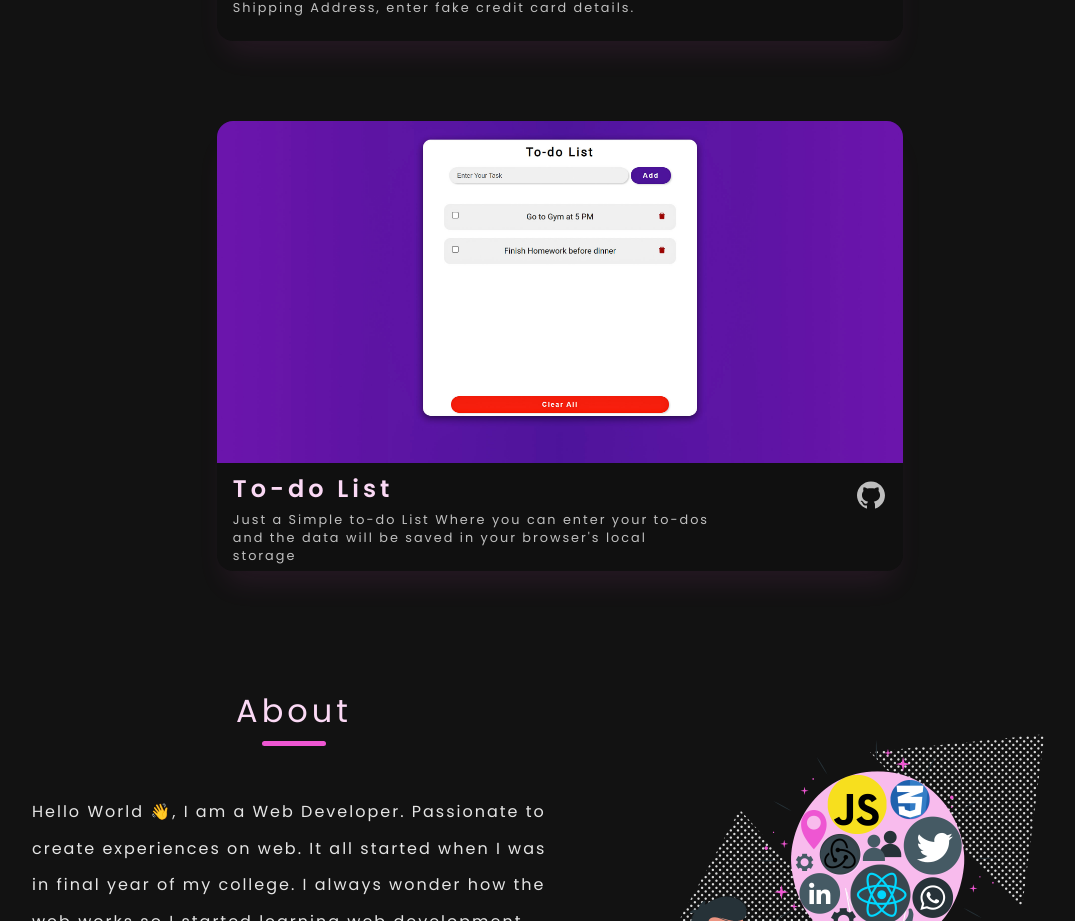
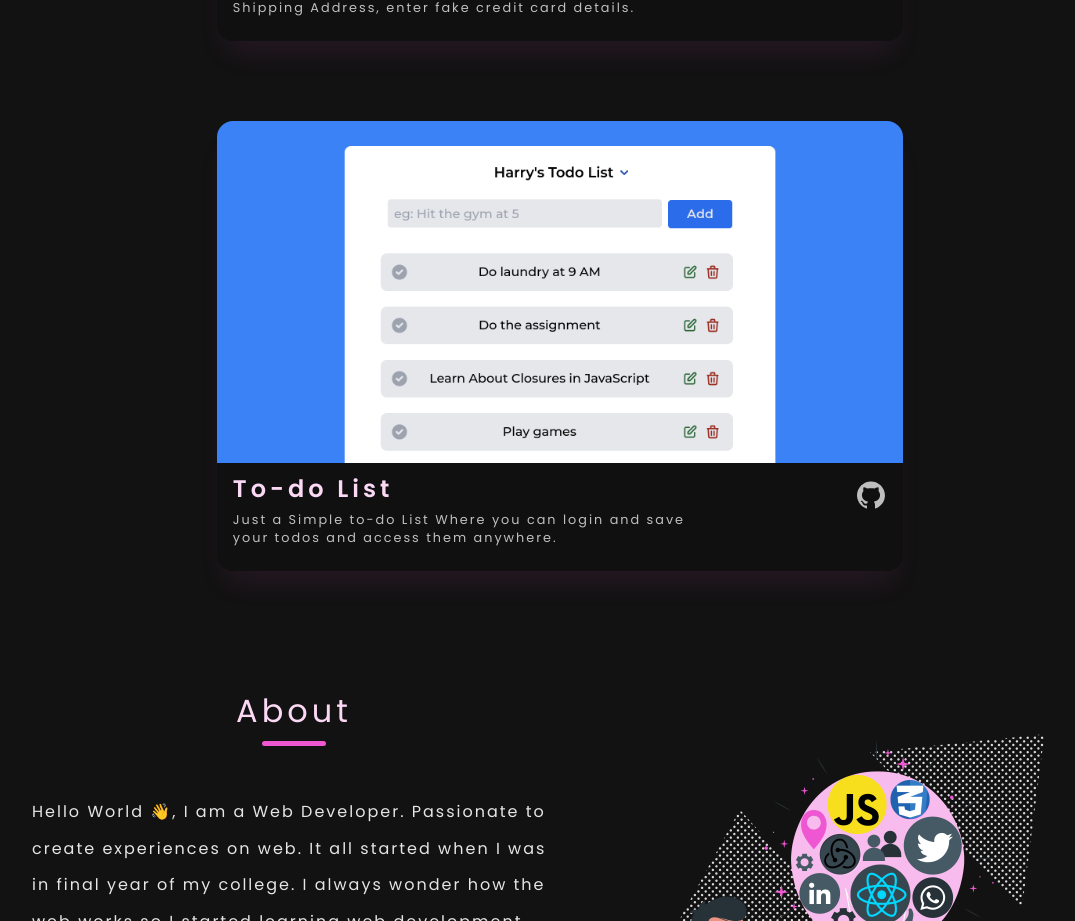
Before and after one commit to irshathcodes/irshath.com, a React (Create React App) app: page / in a window 1280 px wide. Shown: the part 1881-2802 px from the top of the page, without its empty margins (80-1155 px from the left). Built offline with nearby package versions, Linux system fonts and the light colour scheme.

Commit message:
changed todolist attributes

```diff
--- a/src/components/Projects/projectData.js
+++ b/src/components/Projects/projectData.js
@@ -21,13 +21,13 @@
 	},
 	{
 		id: 3,
-		img: "images/todolist.jpg",
+		img: "images/todolist.png",
 		name: "To-do List",
 		description:
-			"Just a Simple to-do List Where you can enter your to-dos and the data will be saved in your browser's local storage ",
-		websiteLink: "https://t-o-d-o-list.netlify.app/",
-		githubLink: "https://github.com/mdirshath/todo-list",
-		tech: "React, Redux",
+			"Just a Simple to-do List Where you can login and save your todos and access them anywhere. ",
+		websiteLink: "https://notemytodo.netlify.app/",
+		githubLink: "https://github.com/mdirshath/todo-list-crud-app",
+		tech: "React, NodeJS, MongoDB",
 	},
 ];
 
```
Also changed, not shown: public/images/todolist.jpg (deleted), public/images/todolist.png (added).
